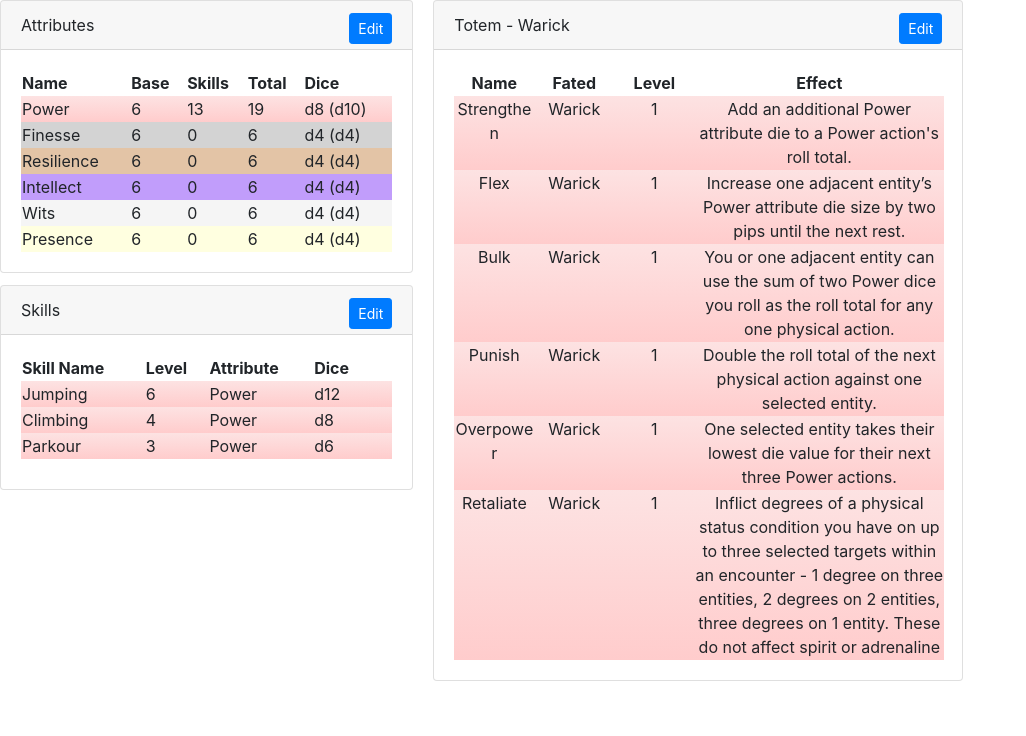
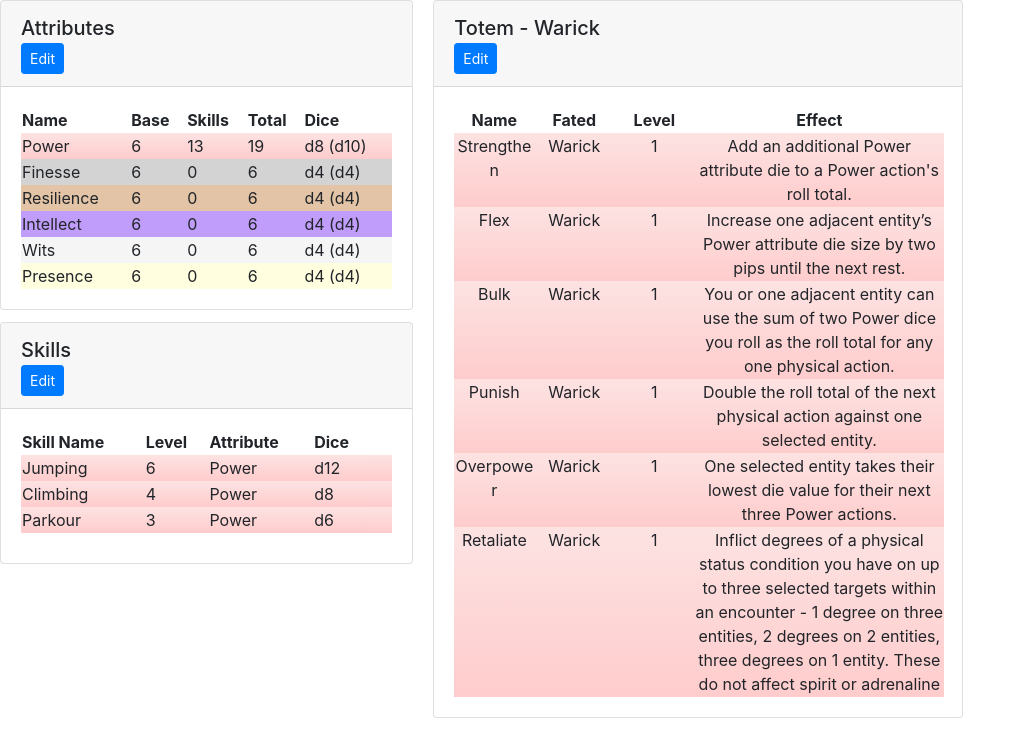
Before and after one commit to Shadow-Night-Black/ToF-Character-Sheet, a React (Create React App) app: page / in a window 1280 px wide. Shown: the top 736 px of the page, without its empty margins (0-1026 px from the left). Built offline with nearby package versions, Linux system fonts and the light colour scheme.

Commit message:
moved to a more generic widget/dialog

```diff
--- a/src/App.tsx
+++ b/src/App.tsx
@@ -2,11 +2,11 @@ import { Widget, WidgetProps } from "./UI/Widgets/Widget";
 import React from "react";
 import "bootstrap/dist/css/bootstrap.min.css";
 import "./App.css";
-import { Dialog, DialogParams, DialogBody } from "./UI/Dialogs/Dialog";
+import { Dialog, DialogParams, DialogSection } from "./UI/Dialogs/Dialog";
 import { CreateTestCharacter, Character } from "./Models/Character";
 import { AttributeWidgetConstructor } from "./UI/Widgets/AttributesWidget";
-import { SkillsWidgetConstructor } from "./UI/Widgets/SkillsWidget";
-import { BlessingsWidgetConstructor } from "./UI/Widgets/TotemWidget";
+import { SkillsWidget } from "./UI/Widgets/SkillsWidget";
+import { BlessingsWidgetConstructor as BlessingsWidget } from "./UI/Widgets/TotemWidget";
 
 type AppState= {
   ui: UIState,
@@ -18,17 +18,17 @@ export interface ModelState {
 }
 
 export interface AppControls<T> {
-  openDialog: openDialog;
+  openDialog: openDialog<T>;
   update: Update<T>;
   remove: Delete<T> ;
 }
 
-export type openDialog = (node: DialogBody, oncloseCallback?: () => void) => void;
+export type openDialog<T> = (header:DialogSection<T>, body: DialogSection<T>) => void;
 export type Update<T> = (update: (old: T) => T) => void;
 export type Delete<T> = (update: (old: T) => boolean) => void;
 
 export interface UIState {
-  dialog: DialogParams;
+  dialog: DialogParams<Character>;
 }
 
 class App extends React.Component<{}, AppState> {
@@ -40,8 +40,8 @@ class App extends React.Component<{}, AppState> {
       ui: {
         dialog: {
           isOpen: false,
-          onClose: () => {},
-          node: () => null,
+          body: () => null,
+          header: () => null
         },
       },
     };
@@ -59,13 +59,13 @@ class App extends React.Component<{}, AppState> {
     this.setState((state) => ({ ...state, model: map(state.model) }));
   };
 
-  openDialog: openDialog = (node, oncloseCallback?) => {
+  openDialog: openDialog<Character> = (header, body) => {
     this.updateUI((uiState) => ({
       ...uiState,
       dialog: {
         isOpen: true,
-        node: node,
-        onClose: oncloseCallback,
+        header: header,
+        body: body,
       },
     }));
   };
@@ -76,22 +76,22 @@ class App extends React.Component<{}, AppState> {
     remove: () => {}
   };
 
-  WidgetProps: ()=> WidgetProps  = () => ({
+  WidgetProps: ()=> WidgetProps<Character>  = () => ({
     appControls: this.AppControls,
-    state: this.state.model,
+    state: this.state.model.character,
     editMode: false,
   })
 
   render() {
     return (
       <div className='App card-columns'>
-        <Widget {...AttributeWidgetConstructor(this.WidgetProps())}></Widget>
-        <Widget {...SkillsWidgetConstructor(this.WidgetProps())}></Widget>
-        <Widget {...BlessingsWidgetConstructor(this.WidgetProps())}></Widget>
+        {Widget(this.WidgetProps(), AttributeWidgetConstructor)}
+        {Widget(this.WidgetProps(), SkillsWidget)}
+        {Widget(this.WidgetProps(), BlessingsWidget)}
         <Dialog
           updateUI={this.updateUI}
-          saveChanges={this.updateCharacter}
-          model={this.state.model}
+          appControls={this.AppControls}
+          model={this.state.model.character}
           dialogState={this.state.ui.dialog}
         />
       </div>
--- a/src/UI/Dialogs/Dialog.tsx
+++ b/src/UI/Dialogs/Dialog.tsx
@@ -1,63 +1,73 @@
-import React, { ReactNode } from "react";
+import React, { FunctionComponent } from "react";
 import "./Dialog.css";
-import { Character } from "../../Models/Character";
-import { Update, UIState, ModelState } from "../../App";
+import { Update, UIState, AppControls } from "../../App";
+import { WidgetProps } from "../Widgets/Widget";
 
-type DialogProps = {
-  dialogState: DialogParams;
-  model: ModelState;
-  saveChanges: Update<Character>;
+type DialogProps<T> = {
+  dialogState: DialogParams<T>;
+  model: T;
+  appControls: AppControls<T>;
   updateUI: Update<UIState>;
 };
 
-export type DialogBody = (character: Character, update: Update<Character>) => ReactNode;
+export type DialogSection<T> = FunctionComponent<WidgetProps<T>>
 
-export type DialogParams = {
+export type DialogParams<T> = {
   isOpen: boolean;
-  onClose?: () => void;
-  node: DialogBody;
+  body: DialogSection<T>
+  header: DialogSection<T>
 };
 
-type DialogState = ModelState & {
+type DialogState<T> = T & {
   closed:boolean
 }
 
+export function EditInDialogButton<T>(appControls:AppControls<T>, header:DialogSection<T>, body:DialogSection<T> ) {
+return <button
+      className='btn-primary btn-sm btn '
+      onClick={() => {
+        appControls.openDialog(header, body);
+      }}
+    >
+      Edit
+    </button>
+}
 
-export class Dialog extends React.Component<DialogProps, DialogState> {
-  constructor(props: DialogProps) {
+
+export class Dialog<T> extends React.Component<DialogProps<T>, DialogState<T>> {
+  constructor(props: DialogProps<T>) {
     super(props);
 
     this.state = {...props.model, closed: true };
   }
 
-  updateUICharacter: Update<Character> = (map) => {
-    this.setState((oldState) => ({ ...oldState, character: map(oldState.character ?? this.props.model) }));
+  updateUI: Update<T> = (map) => {
+    this.setState(map);
   };
 
   saveChanges = () => {
-      this.props.saveChanges(() => this.state.character);
+      this.props.appControls.update(() => this.state);
       this.close();
   };
 
   close = () => {
-    if (this.props.dialogState.onClose) this.props.dialogState.onClose();
     this.props.updateUI((uiState) => ({
       ...uiState,
-      dialog: { isOpen: false, node: () => null, close: () => {} },
+      dialog: { isOpen: false, body: () => null, header: () => null, close: () => {} },
     }));
 
     this.setState((oldState) => ({...oldState, closed: true}));
   };
 
   render() {
-    const { dialogState } = this.props;
+    const { appControls, dialogState } = this.props;
     if (!dialogState.isOpen) return null;
 
     const { closed }  = this.state;
-    let character = this.state.character;
+    let state:T = this.state;
 
     if (closed) {
-      character = this.props.model.character;
+      state = this.props.model;
       this.setState((old) => ({...old, closed:false}))
     }
 
@@ -65,13 +75,15 @@ export class Dialog extends React.Component<DialogProps, DialogState> {
       <div className='dialog-backdrop'>
         <div className='modal-dialog' role='document'>
           <div className='modal-content'>
-            <div className='modal-header'>
-              <h5 className='modal-title'>Modal title</h5>
+            <div className='modal-header modal-title'>
+              <dialogState.header appControls={appControls} state={state} editMode={true} />
               <button type='button' className='close' aria-label='Close' onClick={this.close}>
                 <span aria-hidden='true'>&times;</span>
               </button>
             </div>
-            <div className='modal-body'>{dialogState.node(character, this.updateUICharacter)}</div>
+            <div className='modal-body'>
+
+              <dialogState.body appControls={appControls} state={state} editMode={true} /> </div>
             <div className='modal-footer'>
               <button type='button' className='btn btn-primary' onClick={this.saveChanges}>
                 Save changes
--- a/src/UI/Widgets/AttributesWidget.css
+++ b/src/UI/Widgets/AttributesWidget.css
@@ -1,3 +1,7 @@
+.attribute-widget {
+  min-width: 300px;
+}
+
 .attribute-grid {
     width: 100%;
 }
--- a/src/UI/Widgets/AttributesWidget.tsx
+++ b/src/UI/Widgets/AttributesWidget.tsx
@@ -1,15 +1,10 @@
 import { Attribute, GetDefaultAttributes, GetDiceFromAttributeTotal } from "../../Models/Attribute";
 import React, { FunctionComponent, ReactElement, Fragment } from "react";
 import { Character, GetAttributeSkillTotal, GetAttributeTotal } from "../../Models/Character";
-import { Update, openDialog } from "../../App";
-import { WidgetConstructor } from "./Widget";
+import { Update} from "../../App";
 import "./AttributesWidget.css";
+import { Widget, WidgetProps } from "./Widget";
 
-type AttributeBodyProps = {
-  character: Character;
-  editMode: boolean;
-  updateCharacter: Update<Character>;
-};
 
 type AttributeRowProps = {
   character: Character;
@@ -18,38 +13,13 @@ type AttributeRowProps = {
   updateCharacter: Update<Character>;
 };
 
-type AttributeHeaderProps = {
-  character: Character;
-  openDialog: openDialog;
-};
-
-export const AttributeWidgetConstructor: WidgetConstructor = ({ appControls, state }) => {
-  return {
-    header: <WidgetHeader character={state.character} openDialog={appControls.openDialog} />,
-    body: <WidgetBody character={state.character} updateCharacter={appControls.update} editMode={false} />,
-    className: "attribute-widget",
-  };
-};
-
-const WidgetHeader: FunctionComponent<AttributeHeaderProps> = ({ openDialog }) => (
-  <div className='header'>
-    Attributes
-    <button
-      className='btn-primary btn-sm btn right'
-      onClick={() => {
-        openDialog((char, update: Update<Character>) => (
-          <WidgetBody {...{ editMode: true, character: char, updateCharacter: update }} />
-        ));
-      }}
-    >
-      Edit
-    </button>
-  </div>
+const WidgetHeader: FunctionComponent<{}> = () => (
+    <h5 className={"modal-title"}>Attributes</h5>
 );
 
 export const className = "attribute-widget";
 
-export const WidgetBody: FunctionComponent<AttributeBodyProps> = ({ character, editMode, updateCharacter }) => (
+export const WidgetBody: FunctionComponent<WidgetProps<Character>> = ({ state, appControls: {update}, editMode }) => (
   <table className='attribute-grid'>
     <thead className='attribute-header'>
       <tr>
@@ -63,10 +33,10 @@ export const WidgetBody: FunctionComponent<AttributeBodyProps> = ({ character, e
     <tbody>
       {GetDefaultAttributes().map((attribute) => (
         <AttributeWidgetRow
-          updateCharacter={updateCharacter}
+          updateCharacter={update}
           editMode={editMode}
           attribute={attribute}
-          character={character}
+          character={state}
         />
       ))}
     </tbody>
@@ -113,3 +83,9 @@ const AttributeWidgetRow: FunctionComponent<AttributeRowProps> = ({
     </tr>
   );
 };
+
+export const AttributeWidgetConstructor: Widget<Character> = {
+    header: WidgetHeader ,
+    body: WidgetBody,
+    className: "attribute-widget",
+  };
--- a/src/UI/Widgets/SkillsWidget.tsx
+++ b/src/UI/Widgets/SkillsWidget.tsx
@@ -1,37 +1,19 @@
 import React, { FunctionComponent, Fragment } from "react";
-import { WidgetConstructor, WidgetProps } from "./Widget";
+import { WidgetProps, Widget } from "./Widget";
 import { Skill, ToDie, NewSkill } from "../../Models/Skill";
 import { AppControls } from "../../App";
 import "./SkillsWidget.css";
 import { GetDefaultAttributes } from "../../Models/Attribute";
+import { Character } from "../../Models/Character";
 
-export const SkillsWidgetConstructor: WidgetConstructor = (props) => ({
-  header: <WidgetHeader {...props} />,
-  body: <WidgetBody {...props} />,
-  className: "skill-widget",
-});
 
-const WidgetHeader: FunctionComponent<WidgetProps> = ({ appControls, state }) => (
-  <div className='header'>
-    Skills
-    <button
-      className='btn-primary btn-sm btn right'
-      onClick={() => {
-        appControls.openDialog((character, updateCharacter) => (
-          <WidgetBody
-            editMode={true}
-            appControls={{ ...appControls, update: updateCharacter }}
-            state={{ ...state, character }}
-          />
-        ));
-      }}
-    >
-      Edit
-    </button>
+const WidgetHeader: FunctionComponent<WidgetProps<Character>> = () => {
+ return <div className='header'>
+    <h5 className={"modal-title"}>Skills</h5>
   </div>
-);
+;}
 
-const WidgetBody: FunctionComponent<WidgetProps> = ({ state, editMode, appControls }) => {
+const WidgetBody: FunctionComponent<WidgetProps<Character>> = ({ state, editMode, appControls }) => {
   return (
     <Fragment>
       <table className='skill-grid table-condensed'>
@@ -45,10 +27,11 @@ const WidgetBody: FunctionComponent<WidgetProps> = ({ state, editMode, appContro
           </tr>
         </thead>
         <tbody>
-          {state.character.skills.map((skill) =>
+          {state.skills.map((skill) =>
             editMode
               ? EditBodyRow(skill, {
                   ...appControls,
+                  openDialog: () => null,
                   remove: (pred) =>
                     appControls.update((old) => ({ ...old, skills: old.skills.filter((s) => !pred(s)) })),
                   update: (map) =>
@@ -66,7 +49,7 @@ const WidgetBody: FunctionComponent<WidgetProps> = ({ state, editMode, appContro
           <button
             className='btn btn-sm btn-success'
             onClick={() => {
-              appControls.update((old) => ({ ...old, skills: old.skills.concat(NewSkill(state.character)) }));
+              appControls.update((old) => ({ ...old, skills: old.skills.concat(NewSkill(state)) }));
             }}
           >
             Add new skill
@@ -125,7 +108,7 @@ function EditBodyRow(skill: Skill, { update, remove }: AppControls<Skill>): JSX.
       <td className={"skill-delete"}>
         <button
           type='button'
-          className='btn btn-outline-danger btn-sm btn right'
+          className='btn btn-outline-danger btn-sm btn'
           onClick={() =>
             remove((old) => {
               return old === skill;
@@ -149,3 +132,10 @@ function WidgetBodyRow(skill: Skill): JSX.Element {
     </tr>
   );
 }
+
+
+export const SkillsWidget: Widget<Character> = {
+  header: WidgetHeader,
+  body: WidgetBody,
+  className: "skill-widget",
+};
--- a/src/UI/Widgets/TotemWidget.tsx
+++ b/src/UI/Widgets/TotemWidget.tsx
@@ -1,28 +1,17 @@
-import * as Character from "../../Models/Character";
 import React, { FunctionComponent } from "react";
-import { WidgetConstructor } from "./Widget";
+import { Widget, WidgetProps } from "./Widget";
+import { Character } from "../../Models/Character";
 
-type BlessingsBodyProps = {
-  character: Character.Character;
-};
-type BlessingsHeaderProps = {
-  character: Character.Character;
-};
 
-export const BlessingsWidgetConstructor: WidgetConstructor = ({ state }) => ({
-  header: <WidgetHeader character={state.character} />,
-  body: <WidgetBody character={state.character} />,
-  className: "blessing-widget",
-});
-
-const WidgetHeader: FunctionComponent<BlessingsHeaderProps> = ({ character }) => (
+const WidgetHeader: FunctionComponent<WidgetProps<Character>> = ({state}) => (
   <div className={`header`}>
-    Totem - {character.totem.fated.name}
-    <button className='btn-primary btn-sm btn right'> Edit </button>
+    <h5 className={"modal-title"}>
+    Totem - {state.totem.fated.name}
+    </h5>
   </div>
 );
 
-const WidgetBody: FunctionComponent<BlessingsBodyProps> = ({ character }) => (
+const WidgetBody: FunctionComponent<WidgetProps<Character>> = ({ state }) => (
   <table className='blessing-grid'>
     <thead className='blessing-header'>
       <tr>
@@ -33,7 +22,7 @@ const WidgetBody: FunctionComponent<BlessingsBodyProps> = ({ character }) => (
       </tr>
     </thead>
     <tbody>
-      {character.totem.blessings.map((b) => (
+      {state.totem.blessings.map((b) => (
         <tr className={`blessing-row ${b.fated.attribute.name}`}>
           <td className='blessing-name'> {b.name} </td>
           <td className='blessing-fated'> {b.fated.name} </td>
@@ -44,3 +33,9 @@ const WidgetBody: FunctionComponent<BlessingsBodyProps> = ({ character }) => (
     </tbody>
   </table>
 );
+
+export const BlessingsWidgetConstructor: Widget<Character> = {
+  header: WidgetHeader,
+  body: WidgetBody,
+  className: "blessing-widget",
+};
--- a/src/UI/Widgets/Widget.tsx
+++ b/src/UI/Widgets/Widget.tsx
@@ -1,28 +1,22 @@
-import React, { FunctionComponent, ReactNode } from "react";
-import { AppControls, ModelState } from "../../App";
-import { Character } from "../../Models/Character";
+import React, { FunctionComponent } from "react";
+import { AppControls } from "../../App";
+import { EditInDialogButton } from "../Dialogs/Dialog";
 
-export type WidgetConstructor = (props:WidgetProps) => Widget
-
-export interface Widget {
-  header: ReactNode;
-  body: ReactNode;
+export interface Widget<T> {
+  header: FunctionComponent<WidgetProps<T>>;
+  body: FunctionComponent<WidgetProps<T>>;
   className: string;
 }
 
-export interface WidgetProps {
-  appControls: AppControls<Character>,
-  state: ModelState,
-  editMode:boolean
+export interface WidgetProps<T> {
+  appControls: AppControls<T>;
+  state: T;
+  editMode: boolean;
 }
 
-export const Widget: FunctionComponent<Widget> = ({
-  header,
-  body,
-  className,
-}) => (
+export function Widget<T> (props:WidgetProps<T> , { header, body, className }:Widget<T>) {return (
   <div className={`card ${className ? className : ""}`}>
-    <div className="card-header">{header} </div>
-    <div className="card-body">{body}</div>
+    <div className='card-header'>{header(props)} {EditInDialogButton(props.appControls, header, body)} </div>
+    <div className='card-body'>{body(props)}</div>
   </div>
-);
+);}
```
